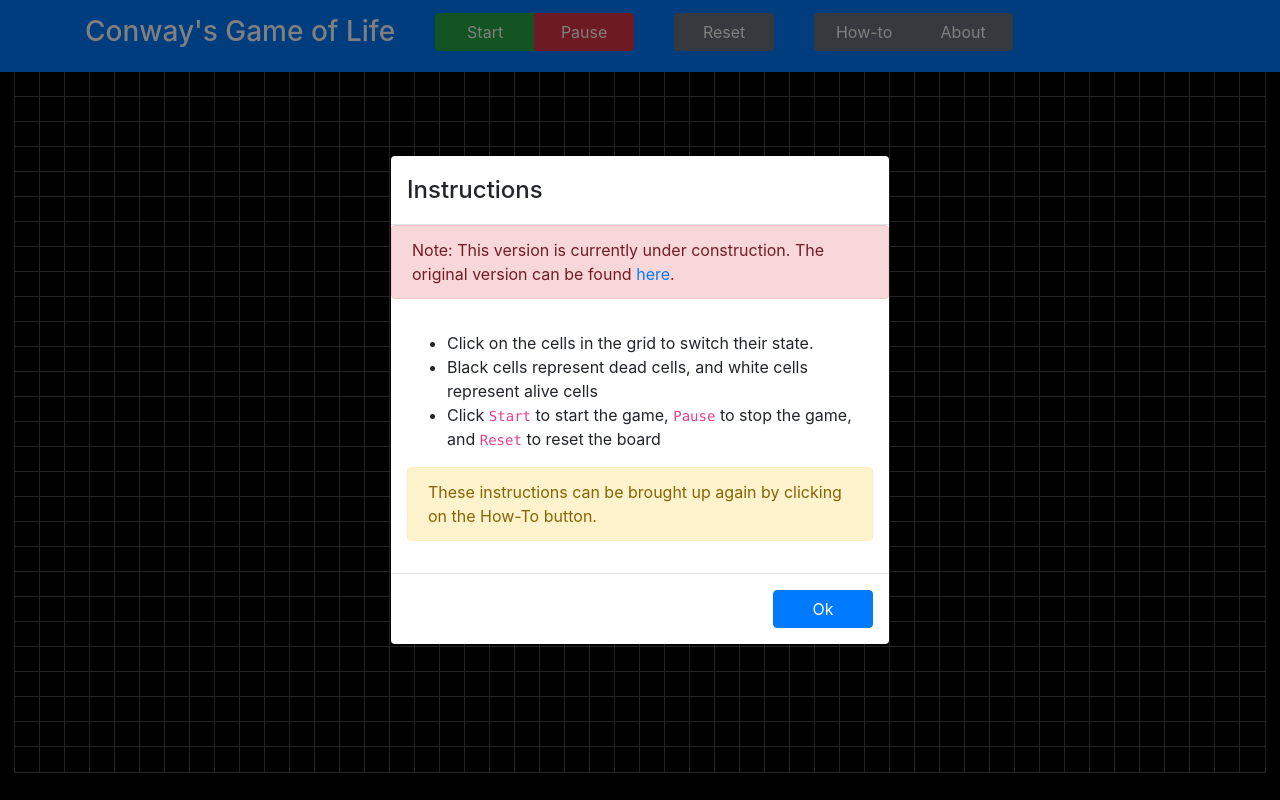
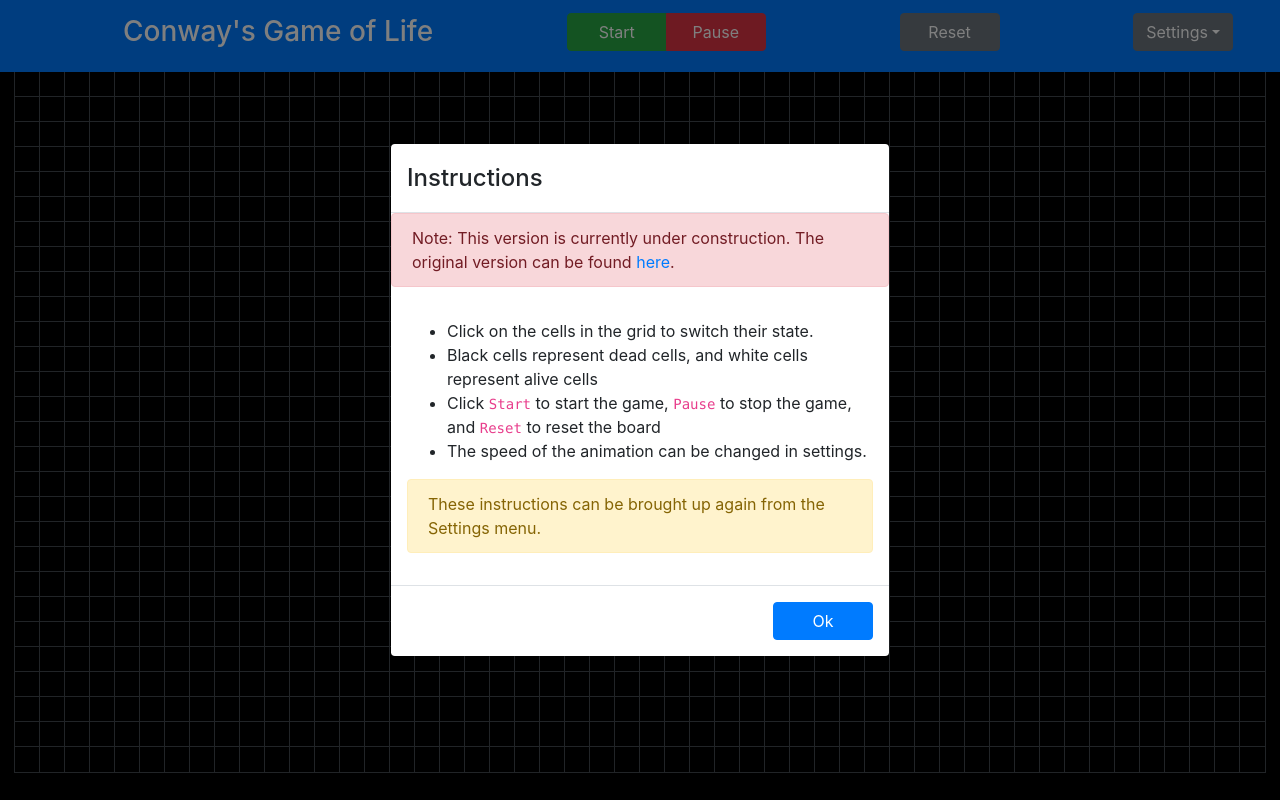
Before and after one commit to robertpsoane/game-of-life, a React (Create React App) app: page / in a window 1280 px wide. Built offline with nearby package versions, Linux system fonts and the light colour scheme.

Commit message:
Added time slider

```diff
--- a/package.json
+++ b/package.json
@@ -42,6 +42,7 @@
     ]
   },
   "devDependencies": {
+    "@types/bootstrap": "^5.0.8",
     "gh-pages": "^3.1.0"
   }
 }
--- a/src/components/controls/about.jsx
+++ b/src/components/controls/about.jsx
@@ -13,7 +13,7 @@ class About extends Component {
           <Modal.Title>About</Modal.Title>
         </Modal.Header>
         <Modal.Body>
-          <p class="mini-margin">
+          <p className="mini-margin">
             Conway's Game of Life (aka <em>Life</em>) was created by{" "}
             <a href="https://en.wikipedia.org/wiki/John_Horton_Conway">
               {" "}
@@ -29,7 +29,7 @@ class About extends Component {
             </ol>
           </p>
 
-          <div class="mini-margin">
+          <div className="mini-margin">
             <hr />
             <p>
               To find out more about the game, see the{" "}
--- a/src/components/controls/controls.jsx
+++ /dev/null
@@ -1,45 +0,0 @@
-import React, { Component } from "react";
-import "./controls.css";
-
-class Controls extends Component {
-  /** Set of control buttons, each are passed a function call via props */
-  state = { showAbout: false };
-
-  render() {
-    return (
-      <div style={{ display: "inline" }}>
-        <ul class="btn-group controller" role="group">
-          <li
-            type="button"
-            class="btn btn-success"
-            style={{ width: 100 }}
-            onClick={this.props.start}
-          >
-            Start
-          </li>
-
-          <li
-            type="button"
-            class="btn btn-danger"
-            style={{ width: 100, backgroundColor: "dark-red" }}
-            onClick={this.props.pause}
-          >
-            Pause
-          </li>
-        </ul>
-        <ul class="btn-group controller" role="group">
-          <li
-            type="button"
-            class="btn btn-secondary"
-            style={{ width: 100 }}
-            onClick={this.props.reset}
-          >
-            Reset
-          </li>
-        </ul>
-      </div>
-    );
-  }
-}
-
-export default Controls;
--- a/src/components/controls/instructions.jsx
+++ b/src/components/controls/instructions.jsx
@@ -28,11 +28,11 @@ class instructions extends Component {
               Click <code>Start</code> to start the game, <code>Pause</code> to
               stop the game, and <code>Reset</code> to reset the board{" "}
             </li>
+            <li>The speed of the animation can be changed in settings.</li>
           </ul>
 
           <div class="alert alert-warning" role="alert">
-            These instructions can be brought up again by clicking on the How-To
-            button.
+            These instructions can be brought up again from the Settings menu.
           </div>
         </Modal.Body>
         <Modal.Footer>
--- a/src/components/controls/navbar.jsx
+++ b/src/components/controls/navbar.jsx
@@ -1,79 +1,21 @@
 import React, { Component } from "react";
-import Controls from "./controls";
-import About from "./about";
-import Instructions from "./instructions";
+import Reset from "./reset";
+import StartStop from "./startstop";
+import Settings from "./settings";
 
 class NavBar extends Component {
-  state = { showAbout: false, showHowTo: true };
-
-  showAbout() {
-    this.setState({ showAbout: true });
-  }
-
-  hideAbout() {
-    this.setState({ showAbout: false });
-  }
-
-  showHowTo() {
-    this.setState({ showHowTo: true });
-  }
-
-  hideHowTo() {
-    this.setState({ showHowTo: false });
-  }
-
+  state = {};
+  // Note could be bg-info instead of primary for navbar
   render() {
     return (
-      <div>
-        <nav id="navBar" class="navbar  navbar-dark bg-primary">
-          <div class="container-md">
-            <div class="navbar-brand">
-              <h3 style={{ display: "inline" }}>Conway's Game of Life</h3>
-              <Controls
-                reset={this.props.reset}
-                start={this.props.start}
-                pause={this.props.pause}
-              />
-
-              <ul class="btn-group controller" role="group">
-                <li
-                  type="button"
-                  class="btn btn-secondary"
-                  style={{ width: 100 }}
-                  onClick={() => {
-                    this.showHowTo();
-                  }}
-                >
-                  How-to
-                </li>
-                <li
-                  type="button"
-                  class="btn btn-secondary"
-                  style={{ width: 100 }}
-                  onClick={() => {
-                    this.showAbout();
-                  }}
-                >
-                  About
-                </li>
-              </ul>
-            </div>
-          </div>
-        </nav>
-        {/** Modals go here */}
-        <About
-          show={this.state.showAbout}
-          hide={() => {
-            this.hideAbout();
-          }}
-        />
-        <Instructions
-          show={this.state.showHowTo}
-          hide={() => {
-            this.hideHowTo();
-          }}
-        />
-      </div>
+      <nav id="navBar" class="navbar  navbar-dark bg-primary">
+        <div class="container-md navbar-brand">
+          <h3 style={{ display: "inline" }}>Conway's Game of Life</h3>
+          <StartStop start={this.props.start} pause={this.props.pause} />
+          <Reset reset={this.props.reset} />
+          <Settings setTime={this.props.timeOut} />
+        </div>
+      </nav>
     );
   }
 }
--- /dev/null
+++ b/src/components/controls/reset.jsx
@@ -0,0 +1,26 @@
+import React, { Component } from "react";
+import "./controls.css";
+
+class Reset extends Component {
+  /** Set of control buttons, each are passed a function call via props */
+  state = { showAbout: false };
+
+  render() {
+    return (
+      <div style={{ display: "inline" }}>
+        <ul class="btn-group controller" role="group">
+          <li
+            type="button"
+            class="btn btn-secondary"
+            style={{ width: 100 }}
+            onClick={this.props.reset}
+          >
+            Reset
+          </li>
+        </ul>
+      </div>
+    );
+  }
+}
+
+export default Reset;
--- /dev/null
+++ b/src/components/controls/settings.jsx
@@ -0,0 +1,101 @@
+import React, { Component } from "react";
+import "bootstrap/dist/js/bootstrap.bundle.min.js";
+import About from "./about";
+import Instructions from "./instructions";
+
+class Settings extends Component {
+  state = { showAbout: false, showHowTo: true };
+
+  showAbout() {
+    this.setState({ showAbout: true });
+  }
+
+  hideAbout() {
+    this.setState({ showAbout: false });
+  }
+
+  showHowTo() {
+    this.setState({ showHowTo: true });
+  }
+
+  hideHowTo() {
+    this.setState({ showHowTo: false });
+  }
+
+  render() {
+    return (
+      <ul class="btn-group controller" role="group">
+        <div className="dropdown">
+          {/* Settings button */}
+          <div
+            class="btn btn-secondary dropdown-toggle"
+            type="button"
+            id="dropdownMenuButton"
+            data-toggle="dropdown"
+            aria-haspopup="true"
+            aria-expanded="false"
+          >
+            Settings
+          </div>
+
+          {/* Settings Drop Down */}
+          <div
+            className="dropdown-menu dropdown-menu-right"
+            aria-labelledby="dropdownMenuButton"
+          >
+            <div className="dropdown-item">
+              <label for="time-out-slider" class="form-label">
+                Speed
+              </label>
+              <br />
+              <input
+                type="range"
+                class="form-range"
+                id="time-out-slider"
+                min="0"
+                max="980"
+                step="10"
+                defaultValue="500"
+                onChange={this.props.setTime}
+              ></input>
+            </div>
+            <hr />
+            <a
+              type="button"
+              class="dropdown-item"
+              onClick={() => {
+                this.showHowTo();
+              }}
+            >
+              Help
+            </a>
+            <a
+              type="button"
+              class="dropdown-item"
+              onClick={() => {
+                this.showAbout();
+              }}
+            >
+              About
+            </a>
+          </div>
+        </div>
+        {/** Modals go here */}
+        <About
+          show={this.state.showAbout}
+          hide={() => {
+            this.hideAbout();
+          }}
+        />
+        <Instructions
+          show={this.state.showHowTo}
+          hide={() => {
+            this.hideHowTo();
+          }}
+        />
+      </ul>
+    );
+  }
+}
+
+export default Settings;
--- /dev/null
+++ b/src/components/controls/startstop.jsx
@@ -0,0 +1,31 @@
+import React, { Component } from "react";
+import "./controls.css";
+
+class StartStop extends Component {
+  state = {};
+  render() {
+    return (
+      <ul class="btn-group controller" role="group">
+        <li
+          type="button"
+          class="btn btn-success"
+          style={{ width: 100 }}
+          onClick={this.props.start}
+        >
+          Start
+        </li>
+
+        <li
+          type="button"
+          class="btn btn-danger"
+          style={{ width: 100, backgroundColor: "dark-red" }}
+          onClick={this.props.pause}
+        >
+          Pause
+        </li>
+      </ul>
+    );
+  }
+}
+
+export default StartStop;
--- a/src/components/gameOfLife.jsx
+++ b/src/components/gameOfLife.jsx
@@ -15,7 +15,7 @@ class GameOfLife extends Component {
     grid: [],
     mouseDown: false,
     running: false,
-    timeOut: 250,
+    timeOut: 500,
     neighbours: [
       [1, 1],
       [1, 0],
@@ -60,6 +60,11 @@ class GameOfLife extends Component {
   handleMouseUp() {
     /** Sets mouseDown false when mouse button released */
     this.setState({ mouseDown: false });
+  }
+
+  setTimeOut() {
+    const new_time = 1000 - $("#time-out-slider").val();
+    this.setState({ timeOut: new_time });
   }
 
   handleMouseEnter(row, col) {
@@ -169,7 +174,7 @@ class GameOfLife extends Component {
     this.setState({ grid: newGrid });
 
     this.timeoutHandler = window.setTimeout(() => {
-      console.log(this.state.grid);
+      console.log(this.state.timeOut);
       this.runStep();
     }, this.state.timeOut);
   }
@@ -185,6 +190,7 @@ class GameOfLife extends Component {
             reset={() => this.componentDidMount()}
             start={() => this.startGame()}
             pause={() => this.pauseGame()}
+            timeOut={() => this.setTimeOut()}
           />
         </header>
         {/* Adding controls to grid board */}
```
Also changed, not shown: 1 other file (tests, documents, lock files or other folders).
